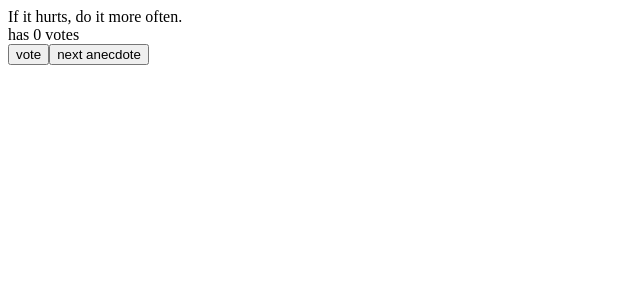
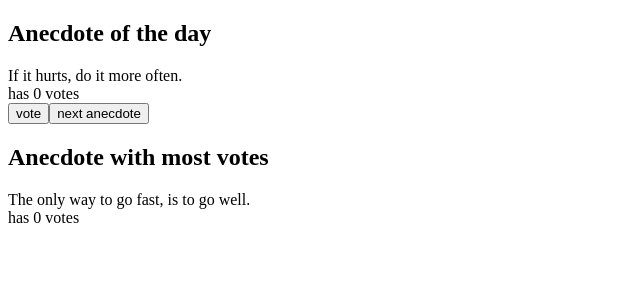
Before and after one commit to Some0ne3lse/fullstackopen_assignments, a React (Vite) app in the folder part1/anecdotes/: page / in a window 1280 px wide. Shown: the top 300 px of the page, without its empty margins (0-640 px from the left). Built offline with nearby package versions, Linux system fonts and the light colour scheme.

Commit message:
anecdotes step 3 done

```diff
--- a/part1/anecdotes/src/App.jsx
+++ b/part1/anecdotes/src/App.jsx
@@ -1,8 +1,28 @@
 import { useState } from "react";
+
+const Header = ({ text }) => <h2>{text}</h2>;
 
 const Button = ({ onClick, text }) => <button onClick={onClick}>{text}</button>;
 
 const DisplayVotes = ({ score }) => <div>has {score} votes</div>;
+
+const CurrentAnecdote = ({ anecdote, score }) => {
+  return (
+    <>
+      <Header text="Anecdote of the day" />
+      <div>{anecdote}</div>
+      <DisplayVotes score={score} />
+    </>
+  );
+};
+
+const AnecdoteWithMostVotes = ({ score, quote }) => (
+  <>
+    <Header text="Anecdote with most votes" />
+    <div>{quote}</div>
+    <DisplayVotes score={score} />
+  </>
+);
 
 const App = () => {
   const anecdotes = [
@@ -42,12 +62,30 @@ const App = () => {
     setPoints(newPoints);
   };
 
+  const getBestScore = () => {
+    return Object.keys(points).reduce((a, b) =>
+      points[a] > points[b] ? a : b
+    );
+  };
+
+  const getBestQuote = () => {
+    return Object.keys(points).reduce((a, b) =>
+      points[a] > points[b] ? a : b
+    );
+  };
+
   return (
     <>
-      <div>{anecdotes[selected]}</div>
-      <DisplayVotes score={points[selected]} />
+      <CurrentAnecdote
+        anecdote={anecdotes[selected]}
+        score={points[selected]}
+      />
       <Button onClick={incrementVote} text="vote" />
       <Button onClick={changeAnecdote} text="next anecdote" />
+      <AnecdoteWithMostVotes
+        quote={anecdotes[getBestQuote()]}
+        score={points[getBestScore()]}
+      />
     </>
   );
 };
```
